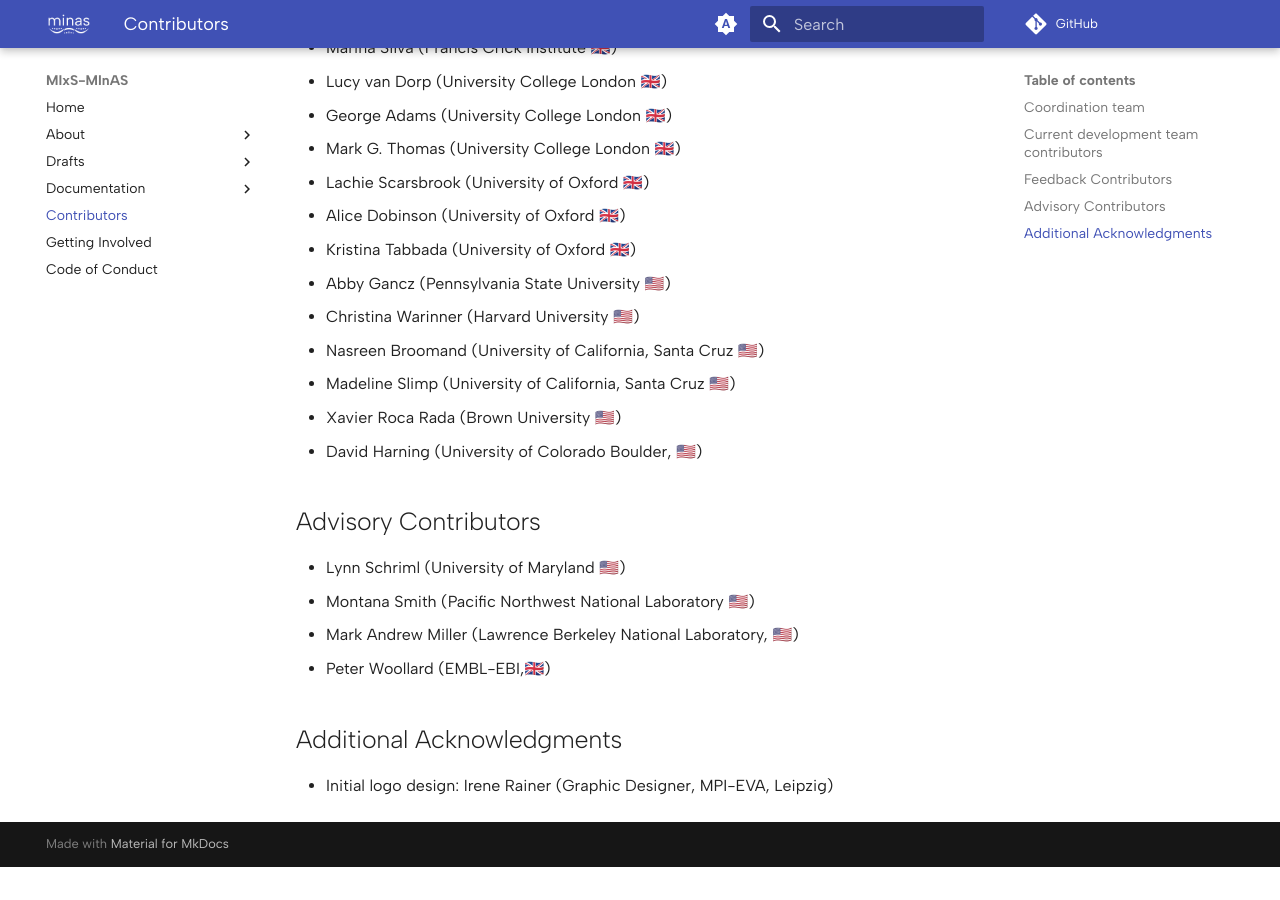
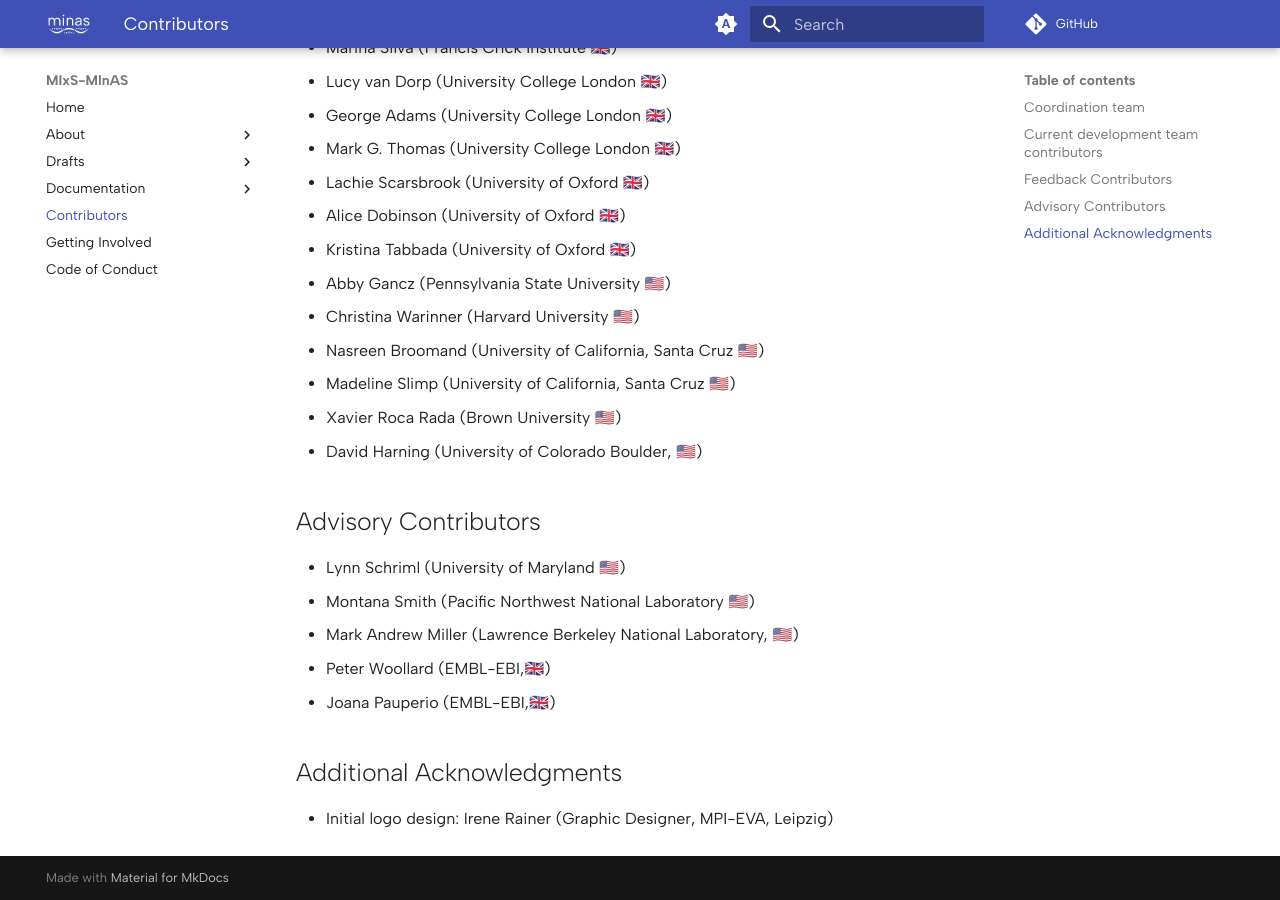
Before and after one commit to MIxS-MInAS/MIxS-MInAS.github.io, an MkDocs documentation site: the page built from docs/contributors.md, in a window 1280 px wide and 900 px high, scrolled down 3383 px. Built offline with MkDocs 1.6.1 and Material for MkDocs 9.7.7, drawn with Linux system fonts in a browser that asks for light colours; comment, search, counter and statistics services are not loaded; before the commit the page ends 4250 px from its top, so only the background shows below that.

Commit message:
Add Joana

```diff
--- a/docs/contributors.md
+++ b/docs/contributors.md
@@ -118,6 +118,7 @@ Previously:
 - Montana Smith (Pacific Northwest National Laboratory 🇺🇸)
 - Mark Andrew Miller (Lawrence Berkeley National Laboratory, 🇺🇸)
 - Peter Woollard (EMBL-EBI,🇬🇧)
+- Joana Pauperio (EMBL-EBI,🇬🇧)
 
 ## Additional Acknowledgments
 
```
